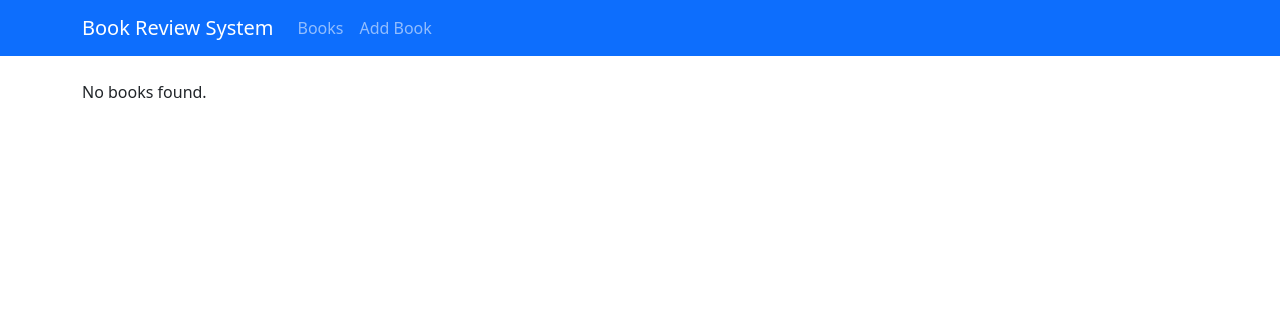
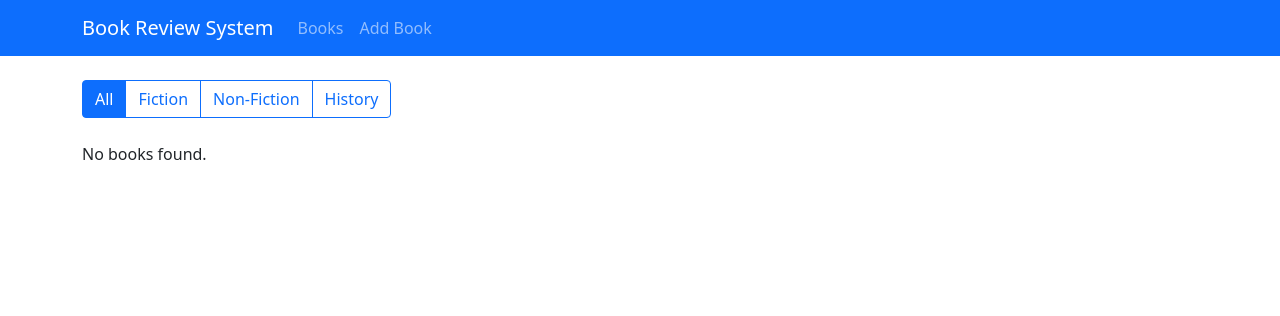
Before and after one commit to robiulhasananim/bookReview, a Django app: template book/templates/book/book_list.html in a window 1280 px wide. Shown: the top 316 px of the page. Run offline with Django 3.2, Linux system fonts and the light colour scheme; the template is opened without the code that fills it, so the values that code supplies are empty.

Commit message:
feat: add filtter in genre

```diff
--- a/book/templates/book/book_list.html
+++ b/book/templates/book/book_list.html
@@ -1,6 +1,21 @@
 {% extends 'book/base.html' %}
 {% block title %} Books List{% endblock %}
 {% block content %}
+<div class="row mb-4">
+    <div class="col">
+        <div class="btn-group">
+            <a href="{% url 'book-list' %}"
+                class="btn btn-outline-primary {% if not request.GET.genre %} active {% endif %}">All</a>
+            <a href="?genre=fiction"
+                class="btn btn-outline-primary {% if request.GET.genre == 'fiction' %} active {% endif %}">Fiction</a>
+            <a href="?genre=non_fiction"
+                class="btn btn-outline-primary {% if request.GET.genre == 'non_fiction' %} active{% endif %}">Non-Fiction<a>
+                    <a href="?genre=history"
+                        class="btn btn-outline-primary {% if request.GET.genre == 'history' %}active{% endif %}">History</a>
+        </div>
+    </div>
+</div>
+
 <div class="row row-cols-1 row-cols-md-3 g-4">
     {% for book in books %}
     <div class="col">
--- a/book/views.py
+++ b/book/views.py
@@ -15,7 +15,11 @@ def book_create(request):
     return render(request, 'book/book_form.html', {'form': form})
 
 def book_list(request):
-    books = Book.objects.all().order_by('-created_at')
+    genre = request.GET.get('genre')
+    if genre:
+        books = Book.objects.filter(genre=genre).order_by('-created_at')
+    else:
+        books = Book.objects.all().order_by('-created_at')
     return render(request, 'book/book_list.html', {'books':books})
 
 def book_detail (request, pk):
```
Lines whose indentation alone changed are shown as unchanged.
